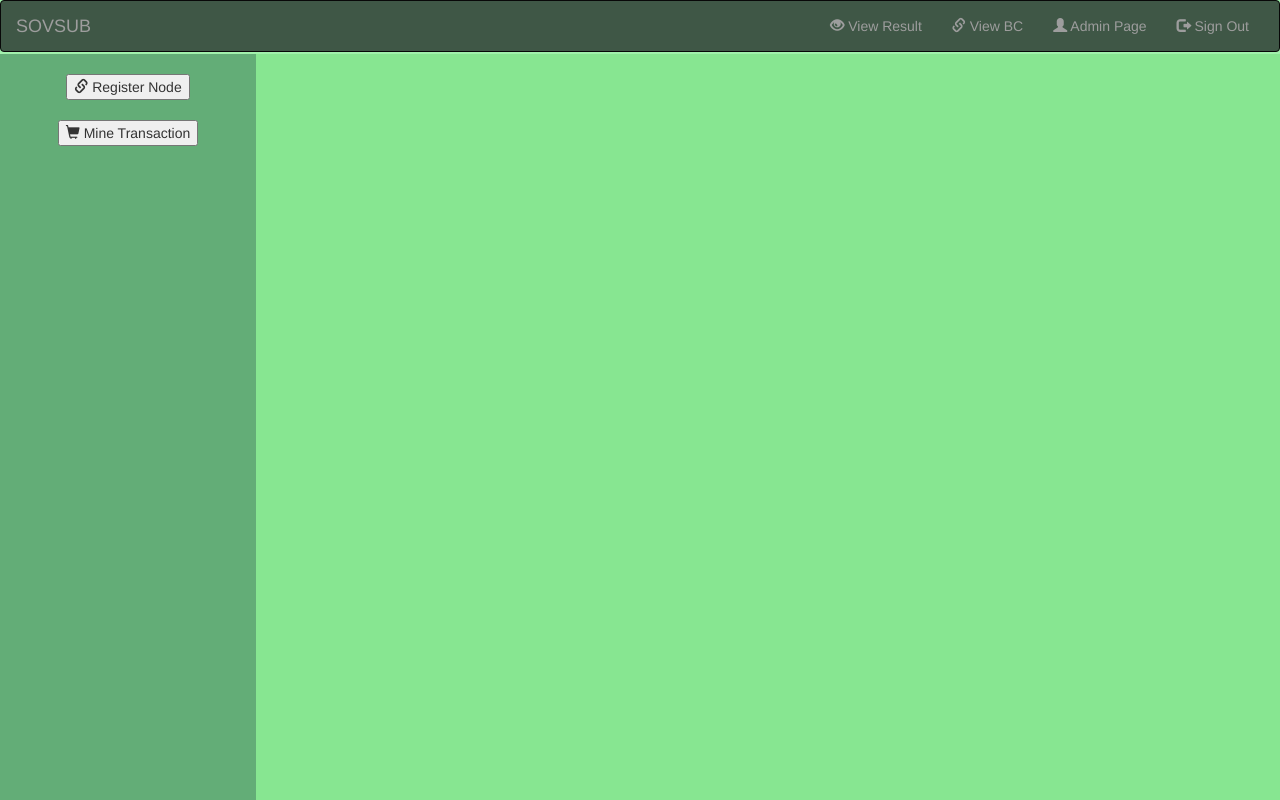
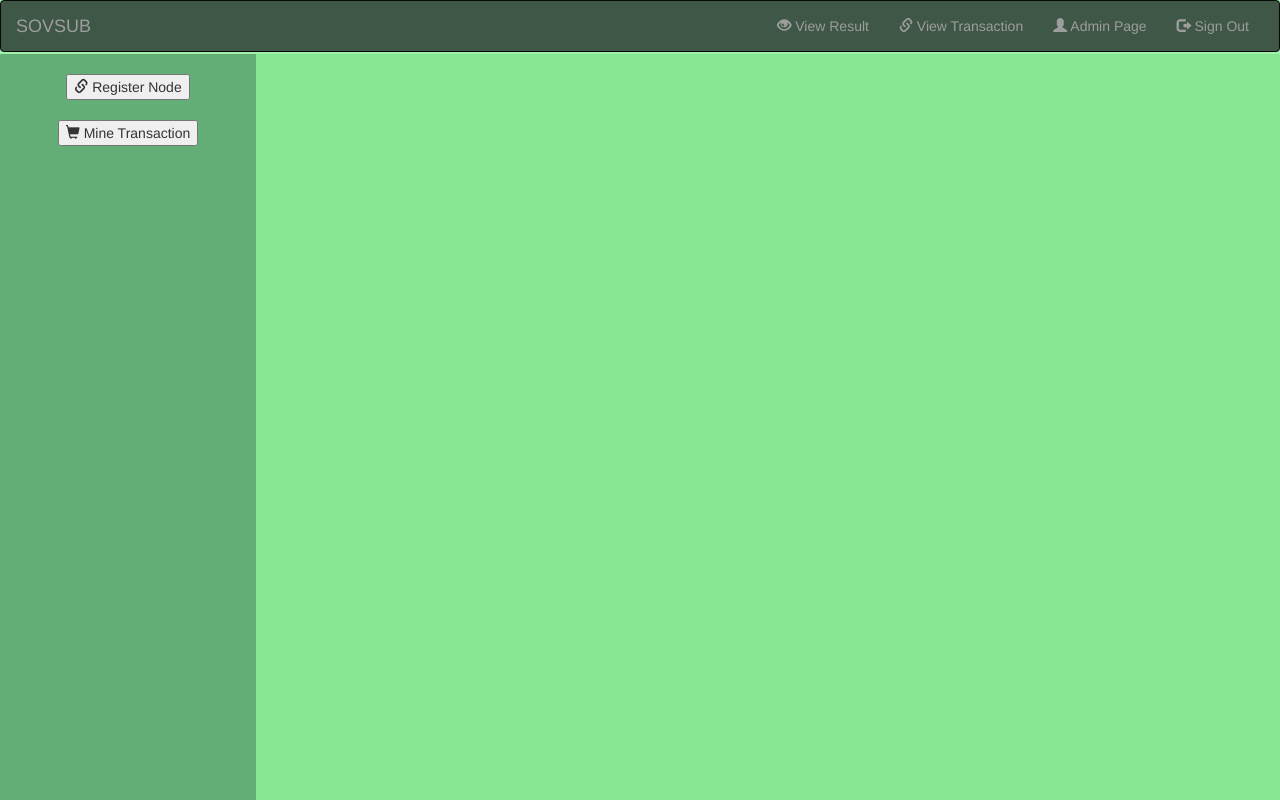
Before and after one commit to Sathish-Kanna/SOVSUB, a Django app: page / in a window 1280 px wide. Run offline with Django 3.2, Linux system fonts and the light colour scheme; the visitor is signed in with stand-in values (Sample User, id 1); some libraries are stand-ins or nearby versions.

Commit message:
added transaction view

```diff
--- a/templates/nav_bar.html
+++ b/templates/nav_bar.html
@@ -55,8 +55,8 @@
                             <span class="glyphicon glyphicon-eye-open"></span> View Result </a>
                    </li>
                     <li class="dropdown">
-                        <a href="{% url 'election_result' %}" class="sub-sub-item" data-parent="#service">
-                            <span class="glyphicon glyphicon-link"></span> View BC </a>
+                        <a href="{% url 'transaction_view' %}" class="sub-sub-item" data-parent="#service">
+                            <span class="glyphicon glyphicon-link"></span> View Transaction </a>
                     </li>
 
                     {% if user.is_superuser %}
```
